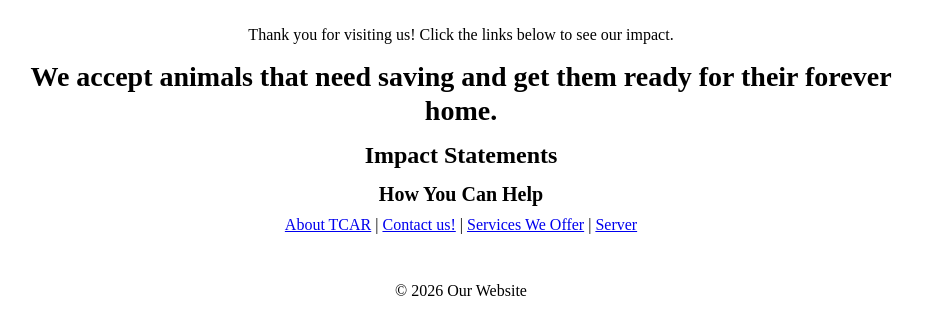
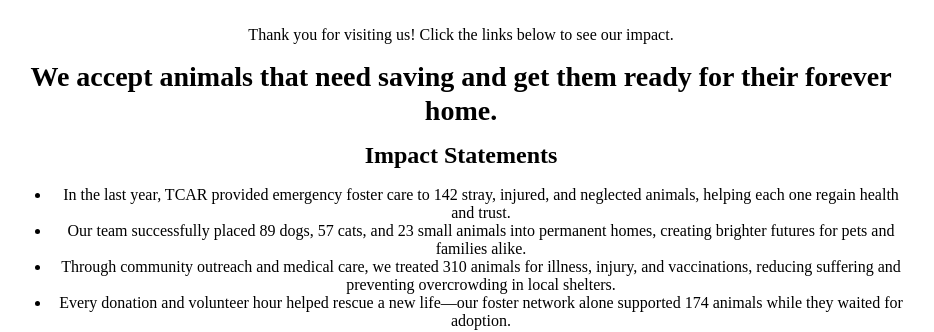
Before and after one commit to tmcnutts/tcar, a website: page docs/index.html in a window 1280 px wide. Shown: the part 629-961 px from the top of the page, without its empty margins (179-1113 px from the left). Drawn offline with Linux system fonts and the light colour scheme.

Commit message:
Add fake impact statements to animal rescue homepage

```diff
--- a/docs/index.html
+++ b/docs/index.html
@@ -15,6 +15,12 @@
     <p>Thank you for visiting us! Click the links below to see our impact.</p>
     <h2>We accept animals that need saving and get them ready for their forever home.</h2>
     <h3>Impact Statements</h3>
+    <ul>
+      <li>In the last year, TCAR provided emergency foster care to 142 stray, injured, and neglected animals, helping each one regain health and trust.</li>
+      <li>Our team successfully placed 89 dogs, 57 cats, and 23 small animals into permanent homes, creating brighter futures for pets and families alike.</li>
+      <li>Through community outreach and medical care, we treated 310 animals for illness, injury, and vaccinations, reducing suffering and preventing overcrowding in local shelters.</li>
+      <li>Every donation and volunteer hour helped rescue a new life—our foster network alone supported 174 animals while they waited for adoption.</li>
+    </ul>
     <h4>How You Can Help</h4>
     <nav>
       <a href="about.html">About TCAR</a>
```
